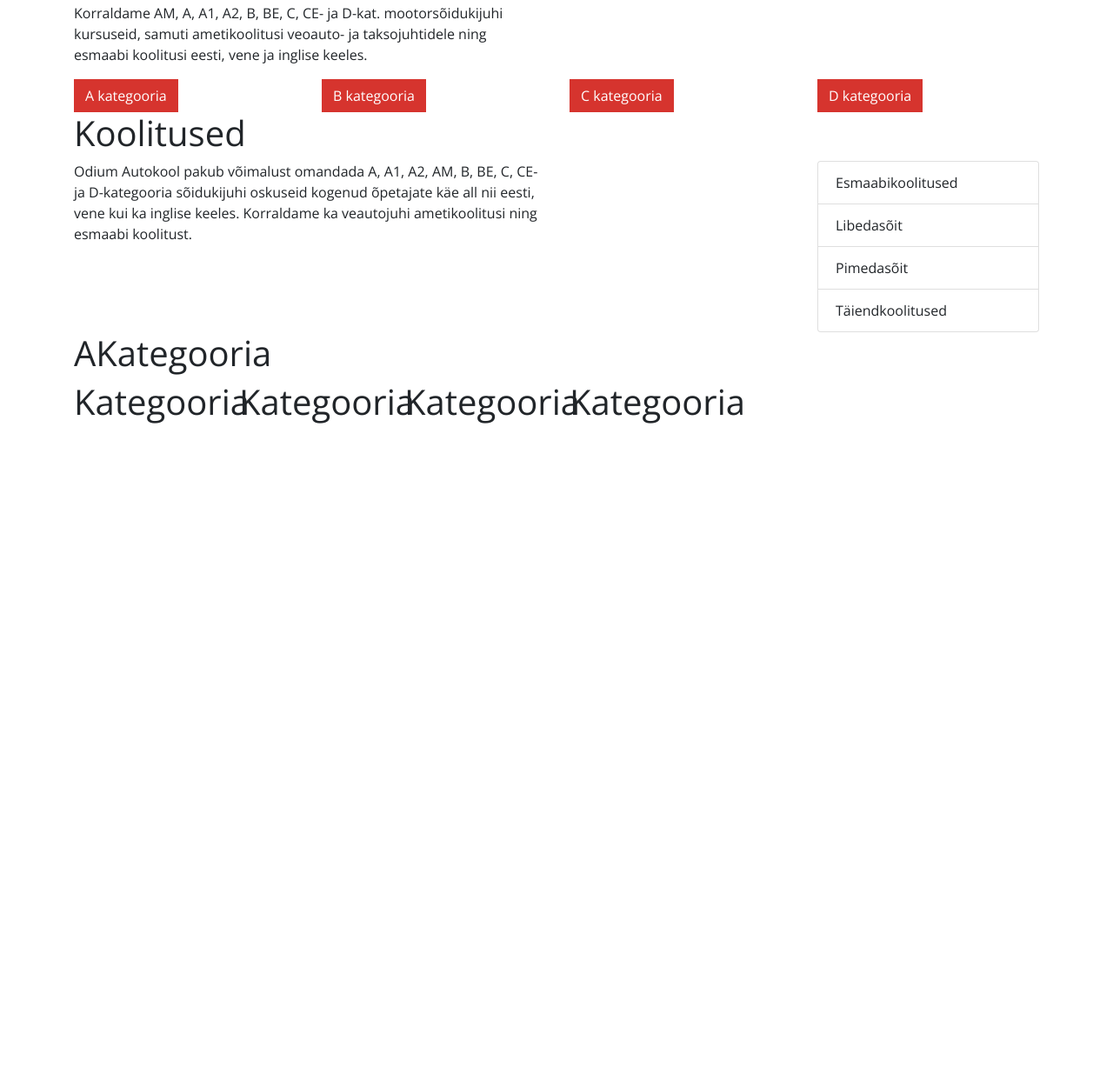
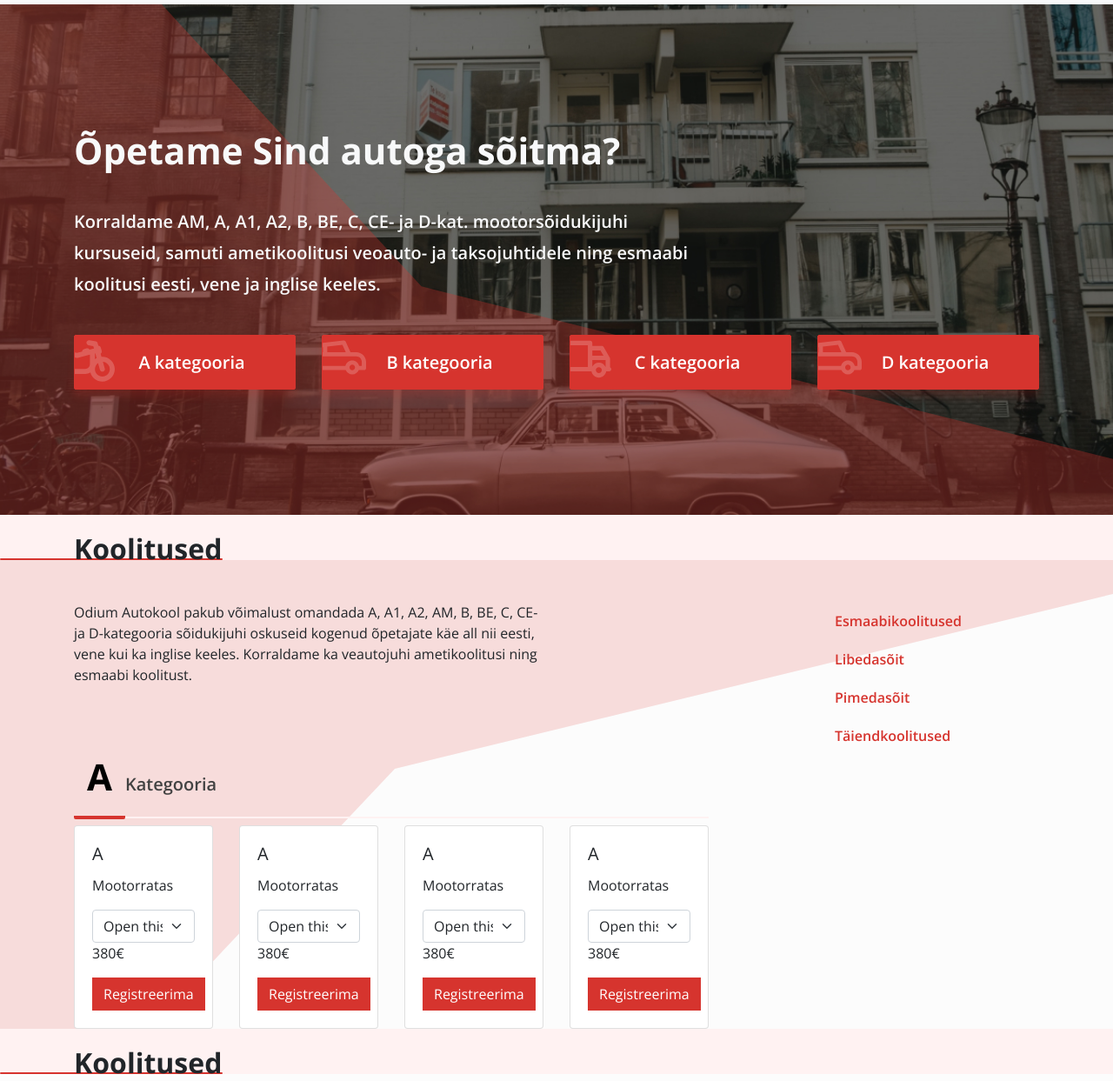
Before and after one commit to KristiMr/ODIUM, a plain HTML site: page index.html in a window 1280 px wide. Shown: the part 197-1440 px from the top of the page at 87% size. Before the commit the page ends 800 px from the top, so only its background shows below. Drawn offline with nearby package versions, Linux system fonts and the light colour scheme.

Commit message:
last-sat

```diff
--- a/custom.css
+++ b/custom.css
@@ -0,0 +1,96 @@
+body {
+    background: #FCFCFC;
+}
+h2{
+    font-weight: 700;
+    font-size: 32px
+}
+.hero-bg {
+    background: url(img/hero-rect.svg), url(img/hero-bg.jpg) no-repeat center bottom;
+    background-size: cover
+}
+.hero-bg h1 {
+    font-weight: bold;
+    font-size: 42px;
+    line-height: 48px;
+}
+.hero-bg p {
+    font-family: Open Sans;
+    font-style: normal;
+    font-weight: 600;
+    font-size: 20px;
+    line-height: 36px;
+    margin: 40px 0
+}
+.hero-btn .btn {
+    width: 100%;
+    padding: 16px 24px 15px 40px;
+    position: relative;
+    font-weight: 600;
+    font-size: 20px;
+}
+.hero-btn .btn span {
+    position: absolute;
+    left: 0;
+    top: 5px;
+    opacity: 0.2
+}
+.navbar-light .navbar-nav .nav-link {
+    font-size: 20px;
+    font-weight: 600;
+    color: #000;
+    margin: 0 20px;
+    padding-left: 0;
+    padding-right: 0;
+}
+.navbar-light .navbar-nav .active > .nav-link, .navbar-light .navbar-nav .nav-link.active, .navbar-light .navbar-nav .nav-link.show, .navbar-light .navbar-nav .show > .nav-link, .nav-link:hover {
+    border-bottom: 2px solid #D6342E;
+    padding-bottom: 3px
+}
+.hero-bg .btn {
+    box-shadow: 0px 8px 8px 0px #D6342E29;
+    border-radius: 2px;
+}
+.rect-bg {
+    background: url(img/rect-bg.svg) no-repeat top left;
+}
+.main-header {
+    background: #FFF2F2;
+    position: relative
+}
+.main-header:before {
+    content: '';
+    position: absolute;
+    background: #D6342E;
+    height: 2px;
+    width: 20%;
+    left: 0;
+    bottom: 0;
+    border-radius: 2px
+}
+.main-header h2 {
+    margin-top: 20px;
+    margin-bottom: -6px
+}
+.secondary-header h3 {
+    font-weight: 600;
+    font-size: 20px;
+    color: #424242;
+    border-bottom: 2px solid #FFF2F2;
+    padding-bottom: 20px
+}
+.secondary-header h3 span {
+    font-weight: bold;
+    font-size: 42px;
+    color: #000;
+    padding: 0 15px 17px 15px;
+    border-bottom: 4px solid #D6342E;
+    border-radius: 2px
+}
+.secondary-nav li {
+    border: 0;
+    background: none;
+    font-weight: 600;
+    padding-top: 10px;
+    padding-bottom: 10px
+}
--- a/index.html
+++ b/index.html
@@ -18,9 +18,9 @@
 
     <div class="hero-bg">
 
-        <div class="container-fluid">
+        <div class="container-fluid bg-dark text-light">
 
-            <div class="row text-center">
+            <div class="row text-center pt-2">
                 <div class="col">
                     <p>Kogemused aastast 1995</p>
                 </div>
@@ -34,7 +34,7 @@
         </div>
         <nav class="navbar navbar-expand-lg navbar-light bg-light">
                 <div class="container-fluid">
-                    <a class="navbar-brand" href="#">Odium</a>
+                    <a class="navbar-brand" href="#"><img src="img/odium_logo.svg"/> </a>
                     <button class="navbar-toggler" type="button" data-bs-toggle="collapse" data-bs-target="#navbarSupportedContent"
                         aria-controls="navbarSupportedContent" aria-expanded="false" aria-label="Toggle navigation">
                         <span class="navbar-toggler-icon"></span>
@@ -63,70 +63,136 @@
                     </div>
                 </div>
         </nav>
-        <div class="container">
-            <div class="row">
-                    <div class="col-6">
+        <div class="container text-light pt-5 pb-5 overflow-hidden">
+            <div class="row mt-5 pt-5">
+                    <div class="col-8">
                         <h1>Õpetame Sind autoga sõitma?</h1>
                         <p>Korraldame AM, A, A1, A2, B, BE, C, CE- ja D-kat. mootorsõidukijuhi kursuseid, samuti ametikoolitusi veoauto- ja
                         taksojuhtidele
                         ning esmaabi koolitusi eesti, vene ja inglise keeles.</p>
                     </div>
             </div>
+            <div class="row gx-5 mb-5 pb-5 hero-btn">
+                    <div class="col">
+                        <button type="button" class="btn btn-primary"><span><img src="img/btn-1.svg" /></span>A kategooria</button>
+                    </div>
+                    <div class="col">
+                        <button type="button" class="btn btn-primary"><span><img src="img/btn-2.svg" /></span>B kategooria</button>
+                    </div>
+                    <div class="col">
+                        <button type="button" class="btn btn-primary"><span><img src="img/btn-3.svg" /></span>C kategooria</button>
+                    </div>
+                    <div class="col">
+                        <button type="button" class="btn btn-primary"><span><img src="img/btn-2.svg" /></span>D kategooria</button>
+                    </div>
+            </div>
+        </div>
+
+    </div>
+    <div class="container-fluid main-header">
+        <div class="container">
             <div class="row">
                 <div class="col">
-                        <button type="button" class="btn btn-primary">A kategooria</button>
-                    </div>
-                    <div class="col">
-                        <button type="button" class="btn btn-primary">B kategooria</button>
-                    </div>
-                    <div class="col">
-                        <button type="button" class="btn btn-primary">C kategooria</button>
-                    </div>
-                    <div class="col">
-                        <button type="button" class="btn btn-primary">D kategooria</button>
+                    <h2>Koolitused</h2>
                 </div>
             </div>
         </div>
     </div>
+    <div class="container-fluid rect-bg">
         <div class="container">
-        <div class="row">
-            <div class="col">
-                <h1>Koolitused</h1>
-            </div>
-        </div>
-    </div>
-    <div class="container">
-        <div class="row justify-content-between">
+            <div class="row justify-content-between pt-5">
                 <div class="col-6">
                     <p>Odium Autokool pakub võimalust omandada A, A1, A2, AM, B, BE, C, CE- ja D-kategooria sõidukijuhi oskuseid kogenud
                     õpetajate käe all nii eesti, vene kui ka inglise keeles. Korraldame ka veautojuhi ametikoolitusi ning esmaabi koolitust.</p>
                 </div>
                 <div class="col-3">
-                <ul class="list-group">
-                    <li class="list-group-item">Esmaabikoolitused</li>
-                    <li class="list-group-item">Libedasõit</li>
-                    <li class="list-group-item">Pimedasõit</li>
-                    <li class="list-group-item">Täiendkoolitused</li>
+                    <ul class="list-group secondary-nav">
+                        <li class="list-group-item text-primary">Esmaabikoolitused</li>
+                        <li class="list-group-item text-primary">Libedasõit</li>
+                        <li class="list-group-item text-primary">Pimedasõit</li>
+                        <li class="list-group-item text-primary">Täiendkoolitused</li>
                     </ul>
                 </div>
             </div>
-        <div class="row">
-            <div class="col-7">
-                <h1><span>A</span>Kategooria</h1>
+            <div class="row secondary-header">
+                <div class="col-8">
+                    <h3><span>A</span>Kategooria</h3>
                 </div>
             </div>
             <div class="row">
                 <div class="col-2">
-                <h1>Kategooria</h1>
+                    <div class="card">
+                        <div class="card-body">
+                            <h5 class="card-title">A</h5>
+                            <p class="card-text">Mootorratas</p>
+                            <select class="form-select" aria-label="Default select example">
+                                <option selected>Open this select menu</option>
+                                <option value="1">One</option>
+                                <option value="2">Two</option>
+                                <option value="3">Three</option>
+                            </select>
+                            <p class="card-text">380€</p>
+                            <a href="#" class="btn btn-primary">Registreerima</a>
+                        </div>
+                    </div>
                 </div>
                 <div class="col-2">
-                <h1>Kategooria</h1>
+                    <div class="card">
+                        <div class="card-body">
+                            <h5 class="card-title">A</h5>
+                            <p class="card-text">Mootorratas</p>
+                            <select class="form-select" aria-label="Default select example">
+                                <option selected>Open this select menu</option>
+                                <option value="1">One</option>
+                                <option value="2">Two</option>
+                                <option value="3">Three</option>
+                            </select>
+                            <p class="card-text">380€</p>
+                            <a href="#" class="btn btn-primary">Registreerima</a>
+                        </div>
+                    </div>
                 </div>
                 <div class="col-2">
-                <h1>Kategooria</h1>
+                    <div class="card">
+                        <div class="card-body">
+                            <h5 class="card-title">A</h5>
+                            <p class="card-text">Mootorratas</p>
+                            <select class="form-select" aria-label="Default select example">
+                                <option selected>Open this select menu</option>
+                                <option value="1">One</option>
+                                <option value="2">Two</option>
+                                <option value="3">Three</option>
+                            </select>
+                            <p class="card-text">380€</p>
+                            <a href="#" class="btn btn-primary">Registreerima</a>
+                        </div>
+                    </div>
                 </div>
                 <div class="col-2">
-                <h1>Kategooria</h1>
+                    <div class="card">
+                        <div class="card-body">
+                            <h5 class="card-title">A</h5>
+                            <p class="card-text">Mootorratas</p>
+                            <select class="form-select" aria-label="Default select example">
+                                <option selected>Open this select menu</option>
+                                <option value="1">One</option>
+                                <option value="2">Two</option>
+                                <option value="3">Three</option>
+                            </select>
+                            <p class="card-text">380€</p>
+                            <a href="#" class="btn btn-primary">Registreerima</a>
+                        </div>
+                    </div>
+                </div>
+            </div>
+        </div>
+    </div>
+    <div class="container-fluid main-header">
+        <div class="container">
+            <div class="row">
+                <div class="col">
+                    <h2>Koolitused</h2>
+                </div>
             </div>
         </div>
     </div>
```
Also changed, not shown: img/btn-1.svg (added), img/btn-2.svg (added), img/btn-3.svg (added), img/hero-bg.jpg (added), img/hero-rect.svg (added), img/odium_logo.svg (added), img/rect-bg.svg (added). Lines whose indentation alone changed are shown as unchanged.
